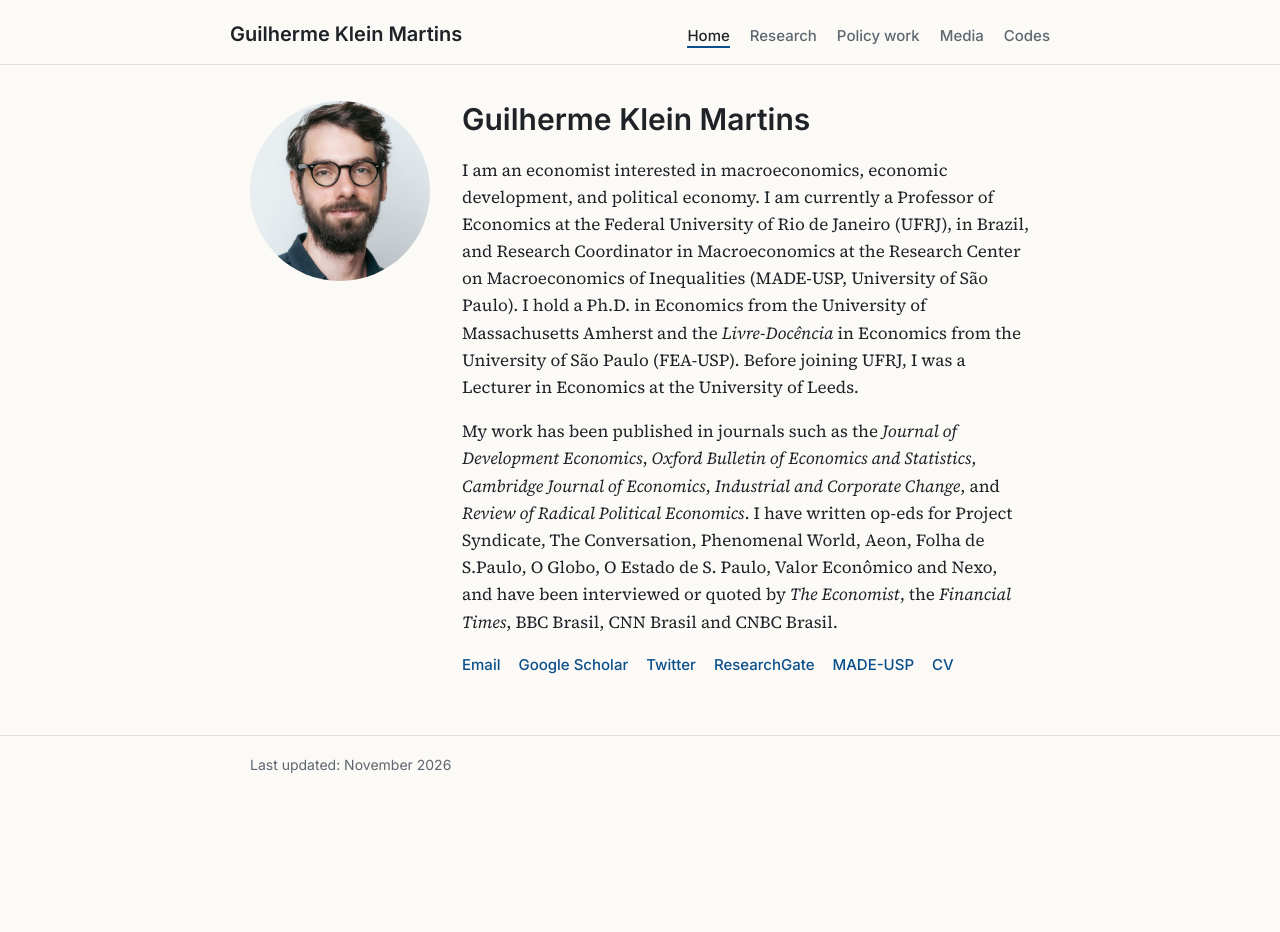
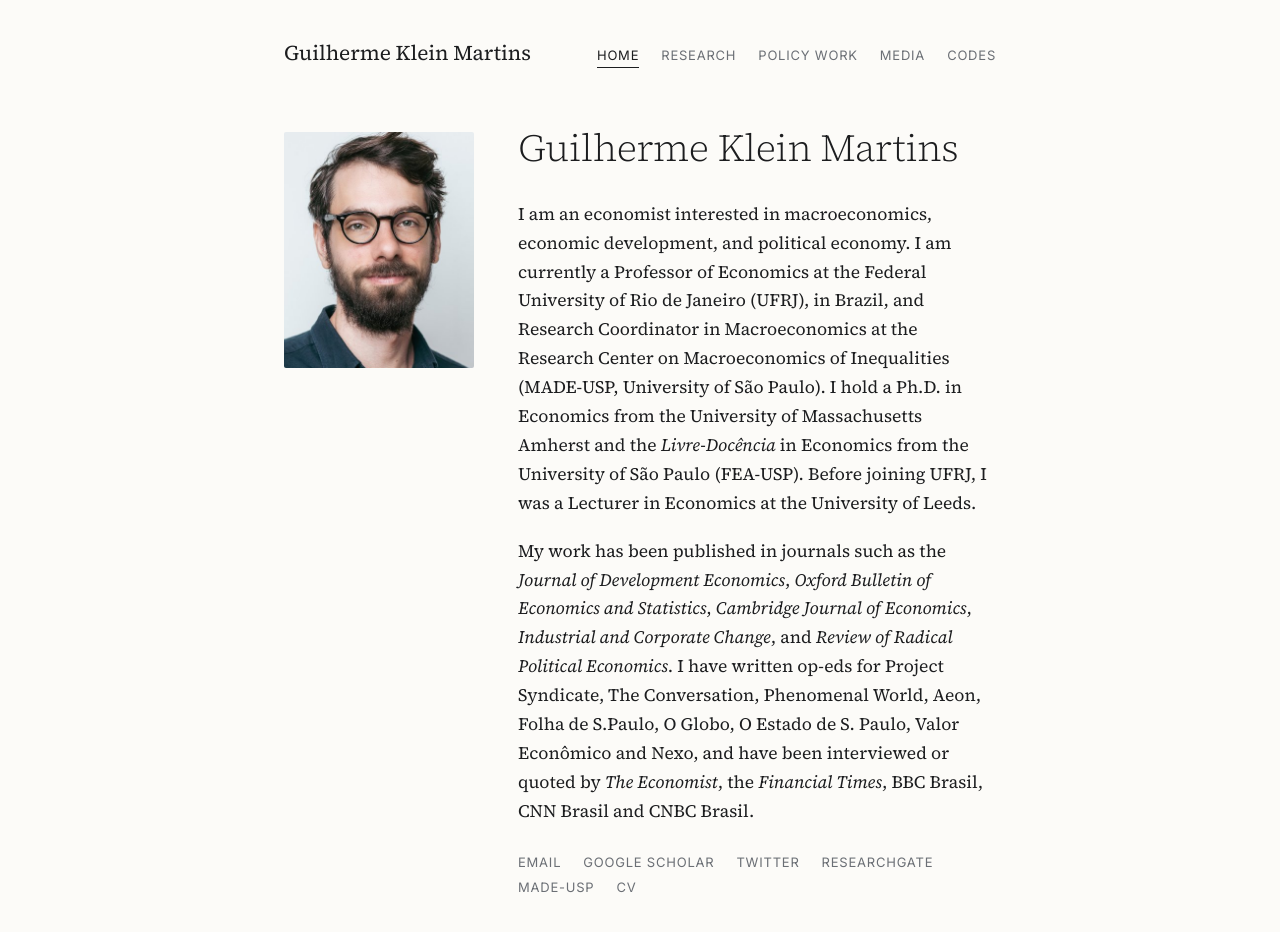
Before and after one commit to guilhermekleinmartins-creator/guilhermekleinmartins-creator.github.io, a plain HTML site: page index.html in a window 1280 px wide. Before the commit the page ends 805 px from the top, so only its background shows below. Drawn offline with Linux system fonts and the light colour scheme.

Commit message:
Refine design and remove last-updated footer
Co-Authored-By: Claude Opus 5.5 <noreply@anthropic.com>
Claude-Session: https://claude.ai/code/session_01Q4Vg1WrN9Le5dRiuMSfFFx

```diff
--- a/index.html
+++ b/index.html
@@ -6,7 +6,7 @@
 <title>Guilherme Klein Martins</title>
 <meta name="description" content="Guilherme Klein Martins, economist. Professor of Economics at UFRJ and researcher at MADE-USP.">
 <link rel="preconnect" href="https://fonts.googleapis.com">
-<link rel="stylesheet" href="https://fonts.googleapis.com/css2?family=Inter:wght@400;500;600&family=Source+Serif+4:ital,wght@0,400;0,600;1,400&display=swap">
+<link rel="stylesheet" href="https://fonts.googleapis.com/css2?family=Inter:wght@400;500&family=Source+Serif+4:ital,opsz,wght@0,8..60,300..600;1,8..60,300..600&display=swap">
 <link rel="stylesheet" href="style.css">
 </head>
 <body>
@@ -29,6 +29,5 @@
 </div>
 </div>
 </div></main>
-<footer><div class="wrap">Last updated: November 2026</div></footer>
 </body>
 </html>
--- a/style.css
+++ b/style.css
@@ -1,29 +1,32 @@
-:root{--bg:#fbfaf7;--text:#1f2328;--muted:#5e6670;--accent:#0b4f8a;--rule:#e3e0d8;--card:#ffffff}
-@media (prefers-color-scheme:dark){:root{--bg:#14171a;--text:#e6e6e3;--muted:#a1a8b0;--accent:#7cb7ef;--rule:#2b3036;--card:#1b1f23}}
+:root{--bg:#fcfbf8;--text:#1c1d1f;--muted:#6b6f75;--faint:#9a9ea4;--accent:#1d4f7a;--rule:#e6e3dc}
+@media (prefers-color-scheme:dark){:root{--bg:#121416;--text:#e4e3df;--muted:#9fa5ab;--faint:#757b82;--accent:#8fbbe3;--rule:#2a2e33}}
 *{box-sizing:border-box}
 html{-webkit-text-size-adjust:100%}
-body{margin:0;background:var(--bg);color:var(--text);font:17px/1.6 "Source Serif 4",Georgia,serif}
-a{color:var(--accent);text-decoration:none}
-a:hover{text-decoration:underline}
-header{border-bottom:1px solid var(--rule)}
-.wrap{max-width:820px;margin:0 auto;padding:0 20px}
-.top{display:flex;flex-wrap:wrap;align-items:baseline;justify-content:space-between;gap:8px 24px;padding:22px 0 16px}
-.name{font:600 20px/1.2 "Inter",system-ui,sans-serif;color:var(--text)}
-nav{display:flex;flex-wrap:wrap;gap:4px 20px;font:500 15px/1.4 "Inter",system-ui,sans-serif}
-nav a{color:var(--muted)}
-nav a.on{color:var(--text);border-bottom:2px solid var(--accent)}
-main{padding:36px 0 60px}
-h1{font:600 30px/1.25 "Inter",system-ui,sans-serif;margin:0 0 18px}
-h2{font:600 19px/1.3 "Inter",system-ui,sans-serif;margin:40px 0 14px;padding-bottom:6px;border-bottom:1px solid var(--rule)}
-h3{font:600 15px/1.3 "Inter",system-ui,sans-serif;text-transform:uppercase;letter-spacing:.04em;color:var(--muted);margin:28px 0 10px}
-.intro{display:flex;gap:32px;align-items:flex-start}
+body{margin:0;background:var(--bg);color:var(--text);font:400 17.5px/1.65 "Source Serif 4",Georgia,serif;font-optical-sizing:auto;-webkit-font-smoothing:antialiased}
+a{color:inherit;text-decoration:underline;text-decoration-color:var(--rule);text-decoration-thickness:1px;text-underline-offset:3px;transition:color .15s,text-decoration-color .15s}
+a:hover{color:var(--accent);text-decoration-color:currentColor}
+.wrap{max-width:760px;margin:0 auto;padding:0 24px}
+header .top{display:flex;flex-wrap:wrap;align-items:baseline;justify-content:space-between;gap:10px 28px;padding-top:40px}
+.name{font:400 21px/1.2 "Source Serif 4",Georgia,serif;letter-spacing:-.005em;text-decoration:none}
+nav{display:flex;flex-wrap:wrap;gap:4px 22px;font:400 13px/1.4 "Inter",system-ui,sans-serif;letter-spacing:.06em;text-transform:uppercase}
+nav a{color:var(--muted);text-decoration:none;padding-bottom:3px;border-bottom:1px solid transparent}
+nav a:hover{color:var(--text)}
+nav a.on{color:var(--text);border-bottom-color:var(--text)}
+main{padding:64px 0 96px}
+h1{font:300 38px/1.2 "Source Serif 4",Georgia,serif;letter-spacing:-.01em;margin:0 0 28px}
+h2{font:500 12px/1.4 "Inter",system-ui,sans-serif;letter-spacing:.14em;text-transform:uppercase;color:var(--muted);margin:56px 0 22px}
+h2:first-of-type{margin-top:40px}
+p{margin:0 0 1.1em}
+em{font-style:italic}
+.intro{display:flex;gap:44px;align-items:flex-start}
 .intro>div{flex:1;min-width:0}
-.photo{flex:0 0 180px;width:180px;height:180px;border-radius:50%;object-fit:cover}
-@media (max-width:640px){.intro{flex-direction:column}.photo{flex-basis:auto;width:130px;height:130px}}
-.links{display:flex;flex-wrap:wrap;gap:8px 18px;margin-top:18px;font:500 15px/1.4 "Inter",system-ui,sans-serif}
+.intro h1{margin-top:-6px}
+.photo{flex:0 0 190px;width:190px;height:236px;border-radius:2px;object-fit:cover;object-position:50% 20%}
+@media (max-width:680px){.intro{flex-direction:column;gap:28px}.photo{flex-basis:auto;width:150px;height:186px}h1{font-size:32px}main{padding-top:44px}header .top{padding-top:28px}}
+.links{display:flex;flex-wrap:wrap;gap:6px 22px;margin-top:28px;font:400 13px/1.4 "Inter",system-ui,sans-serif;letter-spacing:.06em;text-transform:uppercase}
+.links a{color:var(--muted);text-decoration:none}
+.links a:hover{color:var(--accent)}
 ul.pubs{list-style:none;margin:0;padding:0}
-ul.pubs li{margin:0 0 16px;padding-left:0}
-.t{font-weight:600}
-.meta{color:var(--muted)}
-.tag{display:inline-block;font:600 12px/1 "Inter",system-ui,sans-serif;color:var(--accent);border:1px solid var(--rule);border-radius:4px;padding:3px 6px;margin-right:6px;vertical-align:2px}
-footer{border-top:1px solid var(--rule);color:var(--muted);font:14px/1.5 "Inter",system-ui,sans-serif;padding:18px 0 30px}
+ul.pubs li{margin:0 0 20px}
+.t{font-weight:400}
+.meta{display:inline-block;margin-top:2px;color:var(--muted);font-size:15.5px;line-height:1.55}
```
Also changed, not shown: codes.html (+1 -2 lines), media.html (+1 -2 lines), policy.html (+1 -2 lines), research.html (+1 -2 lines).
